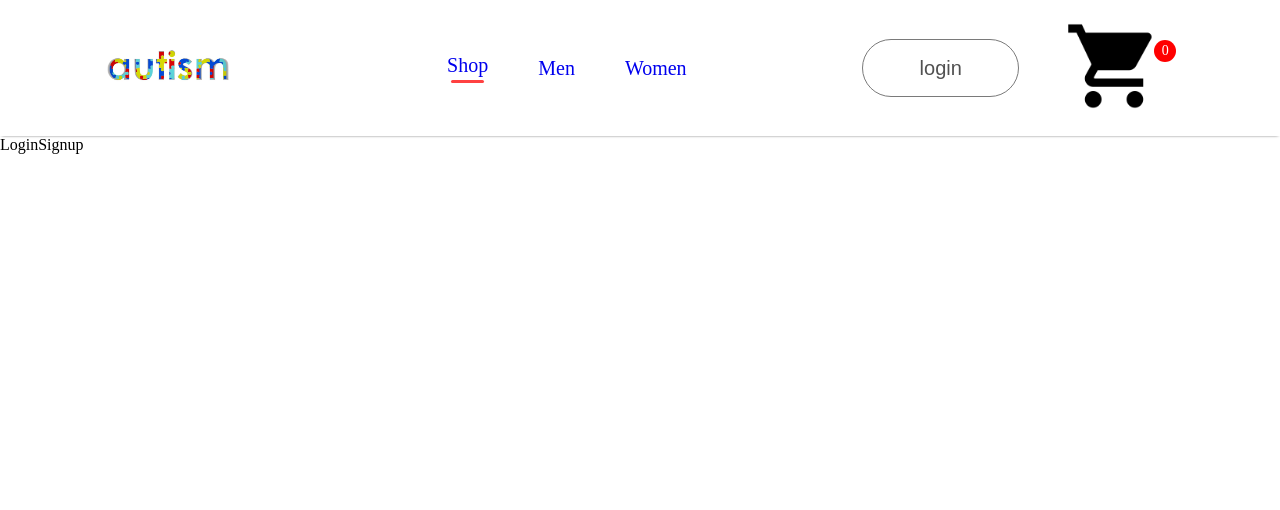
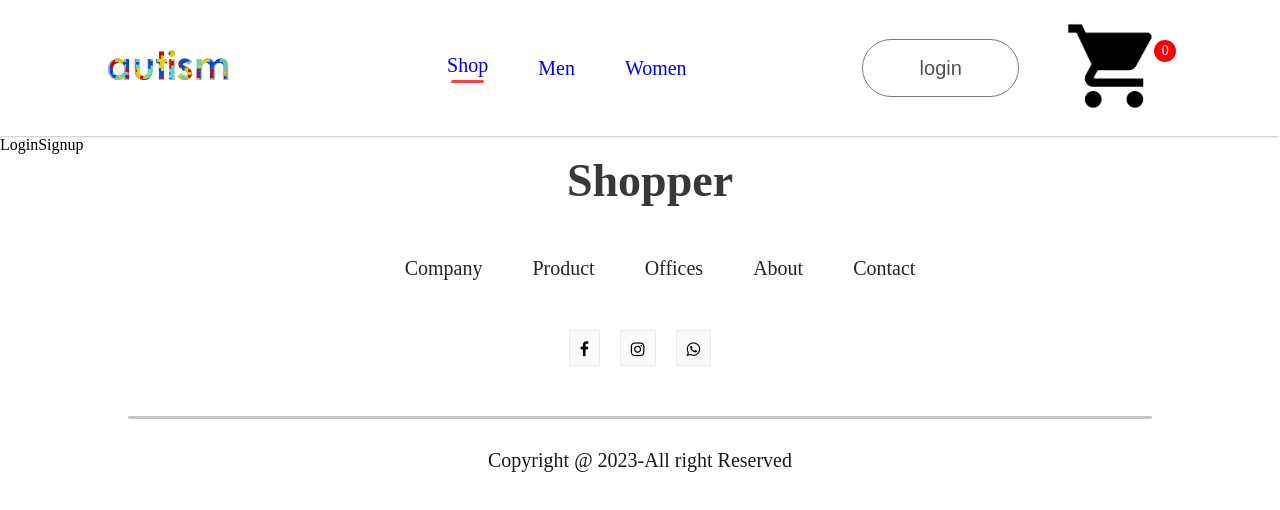
Before and after one commit to pratiksj/e-commerce-children, a React (Vite) app in the folder frontend/: page /login in a window 1280 px wide. Shown: the top 510 px of the page. Built offline with nearby package versions, Linux system fonts and the light colour scheme.

Commit message:
feat:create footer component and css file

```diff
--- a/frontend/index.html
+++ b/frontend/index.html
@@ -5,6 +5,7 @@
     <link rel="icon" type="image/svg+xml" href="/vite.svg" />
     <meta name="viewport" content="width=device-width, initial-scale=1.0" />
     <title>E-commerce</title>
+    <link rel="stylesheet" href="https://cdnjs.cloudflare.com/ajax/libs/font-awesome/4.7.0/css/font-awesome.min.css" />
   </head>
   <body>
     <div id="root"></div>
--- a/frontend/src/App.jsx
+++ b/frontend/src/App.jsx
@@ -8,6 +8,7 @@ import { ShopCategory } from './Pages/ShopCategory'
 import { Product } from './Pages/Product'
 import { Cart } from './Pages/Cart'
 import { LoginSignup } from './Pages/LoginSignup'
+import { Footer } from './Components/Footer/Footer'
 
 
 
@@ -27,6 +28,7 @@ function App() {
      <Route path ="/cart" element={<Cart/>}/>
      <Route path ="/login" element={<LoginSignup/>}/>
   </Routes>
+  <Footer/>
     </BrowserRouter>
    </div>
   )
--- /dev/null
+++ b/frontend/src/Components/Footer/Footer.css
@@ -0,0 +1,62 @@
+.footer{
+    display: flex;
+    flex-direction: column;
+    justify-content: center;
+    align-items: center;
+    gap: 50px;
+}
+
+.footer-logo{
+    display: flex;
+    align-items: center;
+    gap: 20px;
+
+}
+.footer-logo p{
+color: #383838;
+font-size: 46px;
+font-weight: 700;
+}
+
+.footer-links{
+    display: flex;
+    list-style: none;
+    gap:50px;
+    color: #252525;
+    font-size: 20px;
+}
+
+.footer-links li{
+    cursor: pointer;
+}
+
+.footer-socials-icon{
+    display: flex;
+    gap:20px
+}
+
+.footer-icons-container{
+    padding: 10px;
+    padding-bottom: 6px;
+    background: #fbfbfb;
+    border:1px solid #ebebeb
+}
+
+.footer-copyright{
+    display:flex;
+    flex-direction: column;
+    align-items: center;
+    gap: 30px;
+    width: 100%;
+    margin-bottom: 30px;
+    color: #1a1a1a;
+    font-size: 20px;
+}
+
+.footer-copyright hr{
+    width: 80%;
+    border: none;
+    border-radius: 10px;
+    height:3px;
+    background: #c7c7c7;
+}
--- /dev/null
+++ b/frontend/src/Components/Footer/Footer.jsx
@@ -0,0 +1,35 @@
+import './Footer.css'
+
+export const Footer = () => {
+  return (
+    <div className='footer'>
+
+        <div className="footer-logo">
+            <img src='' alt=''/>
+            <p>Shopper</p>
+        </div>
+        <ul className="footer-links">
+        <li>Company</li>
+        <li>Product</li>
+        <li>Offices</li>
+        <li>About</li>
+            <li>Contact</li>
+        </ul>
+        <div className="footer-socials-icon">
+            <div className="footer-icons-container">
+                <i className='fa fa-facebook'></i>
+            </div>
+            <div className="footer-icons-container">
+                <i className='fa fa-instagram'></i>
+            </div>
+            <div className="footer-icons-container">
+                <i className='fa fa-whatsapp'></i>
+            </div>
+        </div>
+        <div className="footer-copyright">
+            <hr/>
+            <p>Copyright @ 2023-All right Reserved</p>
+        </div>
+    </div>
+  )
+}
--- a/frontend/src/Pages/Shop.jsx
+++ b/frontend/src/Pages/Shop.jsx
@@ -1,3 +1,4 @@
+
 import { Hero } from "../Components/Hero/Hero"
 import { NewCollections } from "../Components/NewCollections/NewCollections"
 import { NewsLetter } from "../Components/NewsLetter/NewsLetter"
@@ -14,6 +15,7 @@ export const Shop = () => {
       <NewCollections/>
 
       <NewsLetter/>
+
     </div>
   )
 }
```
